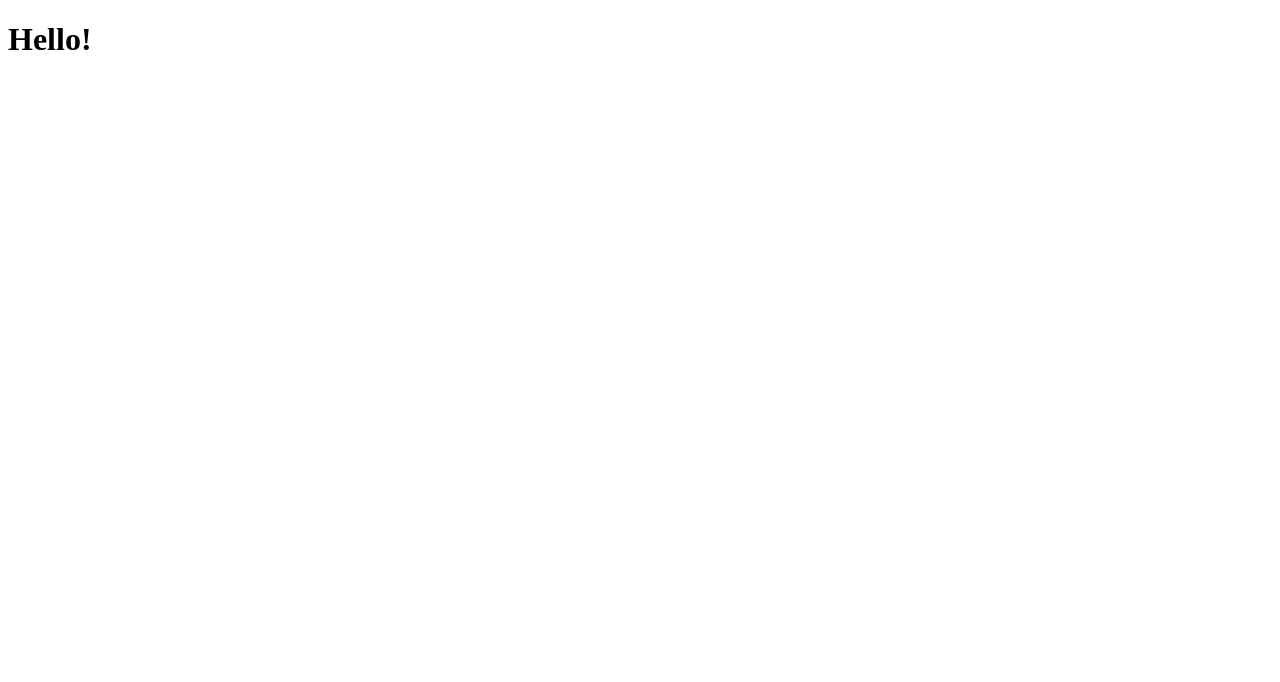
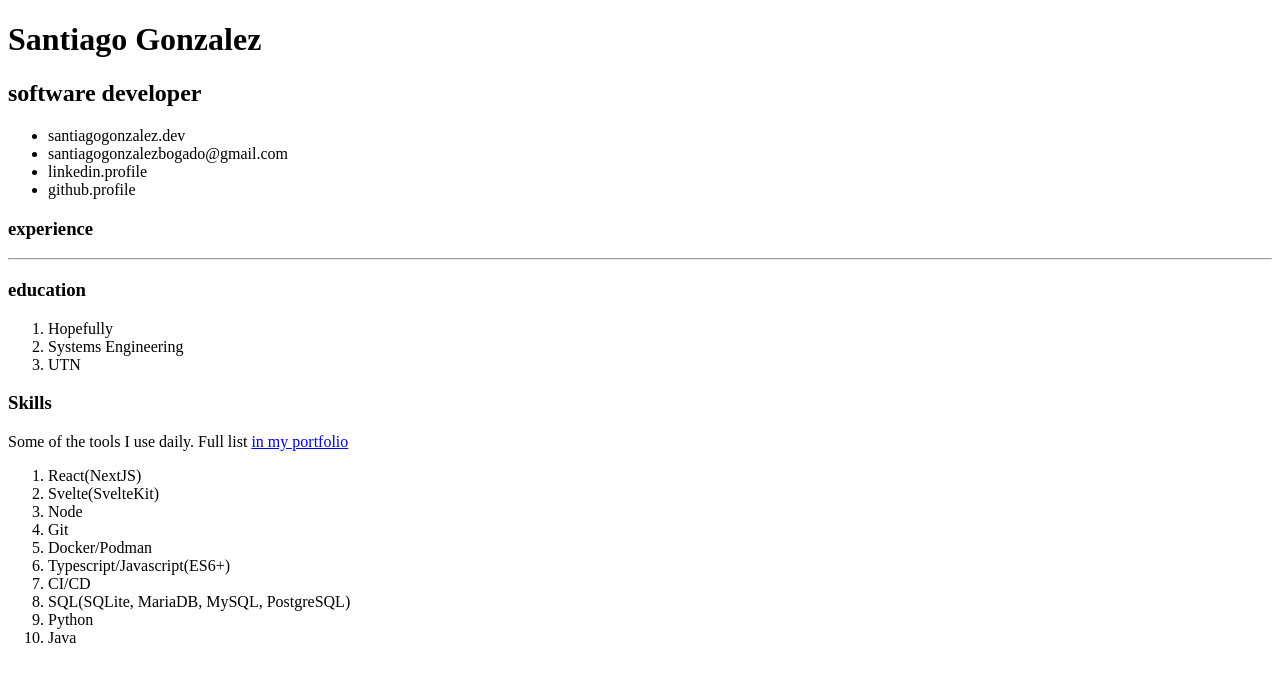
Before and after one commit to santiagogonzalez-dev/resume-website, a SvelteKit app: page / in a window 1280 px wide. Shown: the top 682 px of the page. Built offline with nearby package versions, Linux system fonts and the light colour scheme.

Commit message:
Basic HTML structure
And info for both languages

```diff
--- a/src/lib/langs/en.json
+++ b/src/lib/langs/en.json
@@ -1,3 +1,22 @@
 {
-	"greeting": "Hello!"
+	"name": "Santiago Gonzalez",
+	"position": "software developer",
+	"experience": {
+		"title": "experience"
+	},
+	"education": {
+		"title": "education",
+		"list": [
+			{
+				"date": "Hopefully",
+				"in": "Systems Engineering",
+				"at": "UTN"
+			}
+		]
+	},
+	"skills": {
+		"title": "Skills",
+		"description": "Some of the tools I use daily. Full list",
+    "link": ["in my portfolio", "https://www.santiagogonzalez.dev/about#technologies"]
+	}
 }
--- a/src/lib/langs/es.json
+++ b/src/lib/langs/es.json
@@ -1,3 +1,22 @@
 {
-	"greeting": "Hola!"
+	"name": "Santiago Gonzalez",
+	"position": "desarrollador de software",
+	"experience": {
+		"title": "experiencia"
+	},
+	"education": {
+		"title": "educación",
+		"list": [
+			{
+				"date": "Con un poco de suerte",
+				"in": "Ingeniería en Sistemas",
+				"at": "UTN"
+			}
+		]
+	},
+	"skills": {
+		"title": "Tecnologías usada",
+		"description": "Herramientas que uso a diario. Lista entera",
+    "link": ["en mi portafolio", "https://www.santiagogonzalez.dev/about#technologies"]
+	}
 }
--- a/src/routes/[[lang]]/+page.svelte
+++ b/src/routes/[[lang]]/+page.svelte
@@ -1,5 +1,52 @@
 <script lang="ts">
-	export let data;
+	import { page } from '$app/stores';
+	$: data = $page.data;
 </script>
 
-<h1>{data.greeting}</h1>
+<header>
+	<main>
+		<h1>{data.name}</h1>
+		<h2>{data.position}</h2>
+	</main>
+	<nav>
+		<ul>
+			<li>santiagogonzalez.dev</li>
+			<li>santiagogonzalezbogado@gmail.com</li>
+			<li>linkedin.profile</li>
+			<li>github.profile</li>
+		</ul>
+	</nav>
+</header>
+<section class="experience">
+	<h3>{data.experience.title}</h3>
+</section>
+<hr />
+<section class="education">
+	<h3>{data.education.title}</h3>
+	<ol>
+		{#each data.education.list as job}
+			<li>{job.date}</li>
+			<li>{job.in}</li>
+			<li>{job.at}</li>
+		{/each}
+	</ol>
+</section>
+<section class="skills">
+	<h3>{data.skills.title}</h3>
+	<p>
+		{data.skills.description}
+		<a rel="external" target="_blank" href={data.skills.link[1]}>{data.skills.link[0]}</a>
+	</p>
+	<ol>
+		<li>React(NextJS)</li>
+		<li>Svelte(SvelteKit)</li>
+		<li>Node</li>
+		<li>Git</li>
+		<li>Docker/Podman</li>
+		<li>Typescript/Javascript(ES6+)</li>
+		<li>CI/CD</li>
+		<li>SQL(SQLite, MariaDB, MySQL, PostgreSQL)</li>
+		<li>Python</li>
+		<li>Java</li>
+	</ol>
+</section>
```
